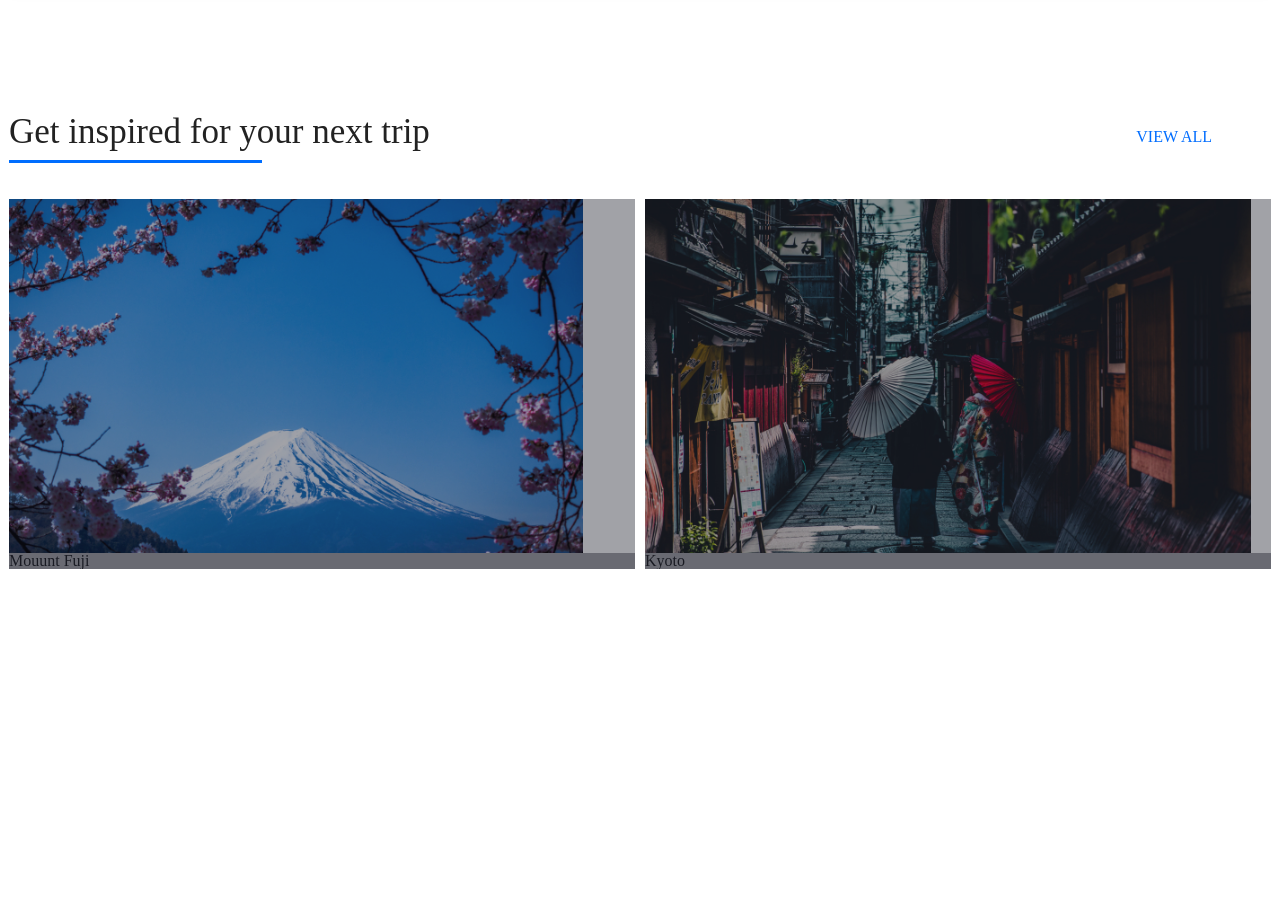
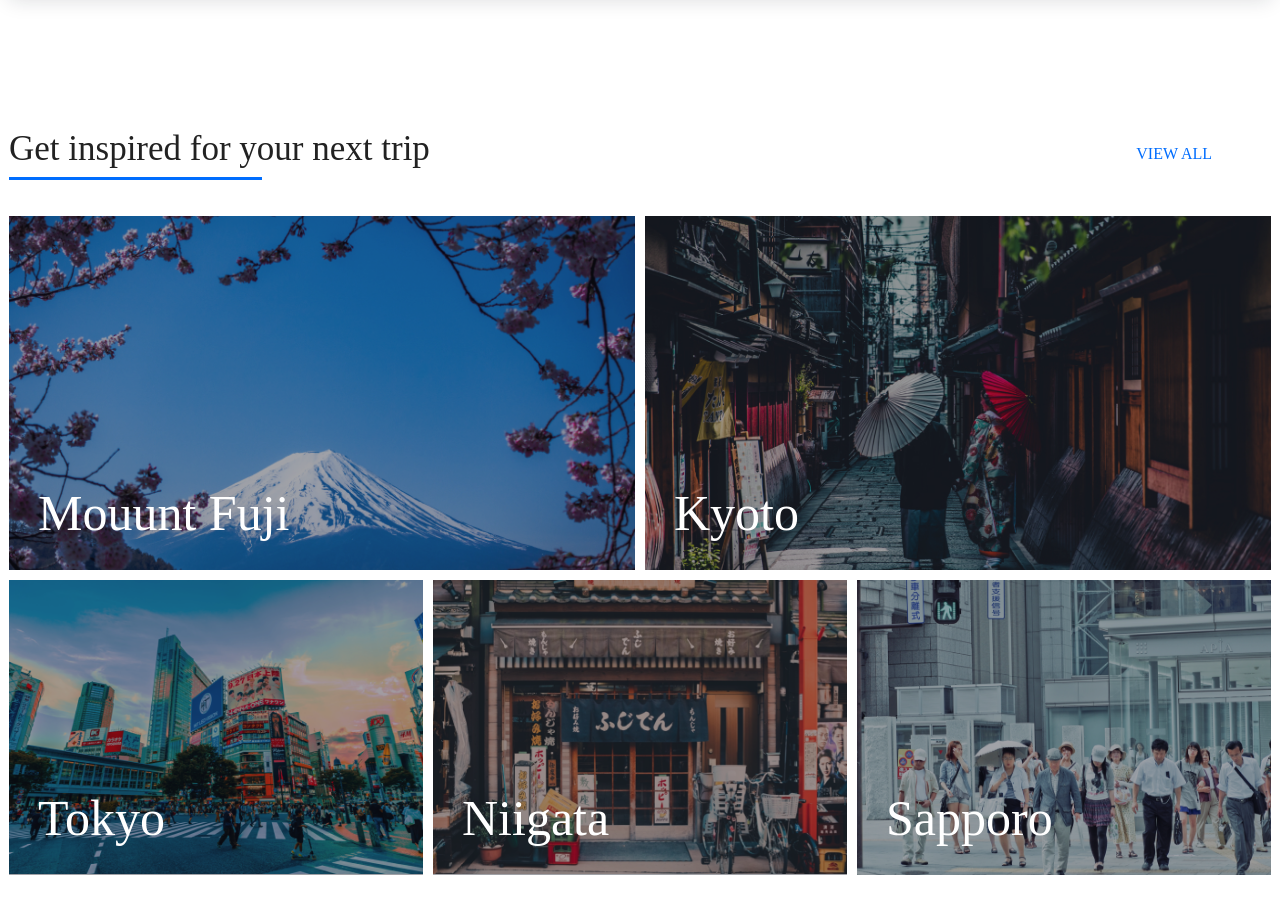
Before and after one commit to Missollie/Japan, a website: page src/index.html in a window 1280 px wide. Shown: the part 1196-2110 px from the top of the page. Before the commit the page ends 1765 px from the top, so only its background shows below. Drawn offline with nearby package versions, Linux system fonts and the light colour scheme; files that its build step writes are made by us from their sources; files whose address does not match are found by name.

Commit message:
places-cards

```diff
--- a/gulp/version.json
+++ b/gulp/version.json
@@ -1,3 +1,3 @@
 {
-    "main": "20231004154746"
+    "main": "20231024144213"
 }
--- a/src/html/main.html
+++ b/src/html/main.html
@@ -77,18 +77,37 @@
       <h2 class="places-title section-title">Get inspired for your next trip</h2>
       <a href="#!" class="places__view-all">VIEW ALL</a>
     </div>
+
     <div class="places__cards">
-      <figure class="places__card places__card_size_lg"><img src="../img/places/Mount Fuji.jpg" class="places__card-pic" alt="Mouunt Fuji">
-      <figcaption class="places__card title">Mouunt Fuji</figcaption>
-
+      <figure class="places__card places__card_size_lg">
+        <img src="../img/places/Mount Fuji.jpg" class="places__card-pic places__card-pic_size_lg" alt="Mouunt Fuji">
+      <figcaption class="places__card-title">Mouunt Fuji</figcaption>
+      <a href="#!" class="places__card-link"></a>
       </figure>
 
-      <figure class="places__card places__card_size_lg"><img src="../img/places/Kyoto.jpg" class="places__card-pic" alt="Kyoto">
-        <figcaption class="places__card title">Kyoto</figcaption>
-
+      <figure class="places__card places__card_size_lg"><img src="../img/places/Kyoto.jpg" class="places__card-pic places__card-pic_size_lg" alt="Kyoto">
+        <figcaption class="places__card-title">Kyoto</figcaption>
+        <a href="#!" class="places__card-link"></a>
         </figure>
 
+        <figure class="places__card places__card_size_sm"><img src="../img/places/Tokyo.png" class="places__card-pic places__card-pic-size-sm" alt="Tokyo">
+          <figcaption class="places__card-title">Tokyo</figcaption>
+          <a href="#!" class="places__card-link"></a>
+          </figure>
+
+        <figure class="places__card places__card_size_sm"><img src="../img/places/Niigata.png" class="places__card-pic places__card-pic-size-sm" alt="Niigata">
+            <figcaption class="places__card-title">Niigata</figcaption>
+            <a href="#!" class="places__card-link"></a>
+            </figure>
+
+         <figure class="places__card places__card_size_sm"><img src="../img/places/Sapporo.png" class="places__card-pic places__card-pic-size-sm" alt="Sapporo">
+              <figcaption class="places__card-title">Sapporo</figcaption>
+              <a href="#!" class="places__card-link"></a>
+              </figure>
     </div>
+
+
+
   </div>
 
 
--- a/src/scss/main.scss
+++ b/src/scss/main.scss
@@ -3,6 +3,7 @@
     background: url(../img/intro-bg.png) no-repeat center;
     background-size: cover;
     padding-top: 263px;
+    padding-bottom: 223px;
 
 }
 .intro__title{
@@ -126,6 +127,10 @@
 
 
 /*places styles start */
+
+.places{
+    padding-bottom: 131px;
+}
 .places__caption{
     display: flex;
     flex-wrap: wrap;
@@ -154,6 +159,10 @@
 }
 .places__card{
     position: relative;
+    overflow: hidden;
+}
+.places__card:hover .places__card-pic{
+    transform: scale(1.05);
 }
 .places__card::after{
     display: block;
@@ -166,11 +175,42 @@
     left: 0;
     z-index: 2;
 }
+.places__card-title{
+    font-size: 50px;
+    color: #FFF;
+    line-height: 60px;
+    position: absolute;
+    bottom: 27px;
+    left: 29px;
+    z-index: 3;
+}
 .places__card_size_lg{
     grid-column: span 3;
 }
+.places__card_size_sm{
+    grid-column: span 2;
+}
+
 .places__card-pic{
+    width: 100%; //длятого чтобы картинка растянулась по размеру грида
+    transition: .45s all;
+}
+
+.places__card-pic_size_lg{
     height: 354px;
     object-fit: cover;
 }
+
+.places__card-pic_size_sm{
+    height: 283px;
+    object-fit: cover;
+}
+.places__card-link{
+    position: absolute;
+    top: 0;
+    left: 0;
+    width: 100%;
+    height: 100%;
+    z-index: 4;
+}// при нажатие на картинку должна біть ссіла для перехода, ссылку ставим по верх картинки чтобы при нажатие переходило по ссылке и растягиваем эту ссылку по ширене картинки
 /*places styles end*/
```
Also changed, not shown: dist/css/main.css, dist/css/main.min.css, dist/css/reset.css, dist/css/reset.min.css, dist/css/style.css, dist/css/style.min.css, dist/img/places/Kyoto.jpg (added), dist/img/places/Mount Fuji.jpg (added), dist/img/places/Niigata.png (added), dist/img/places/Sapporo.png (added), dist/img/places/Tokyo.png (added), dist/index.html.
